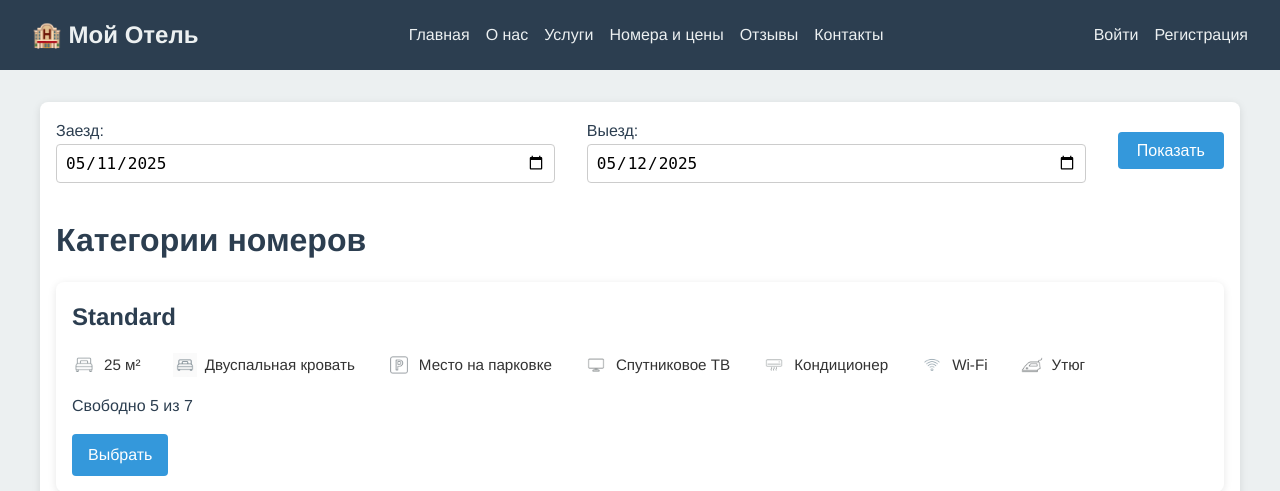
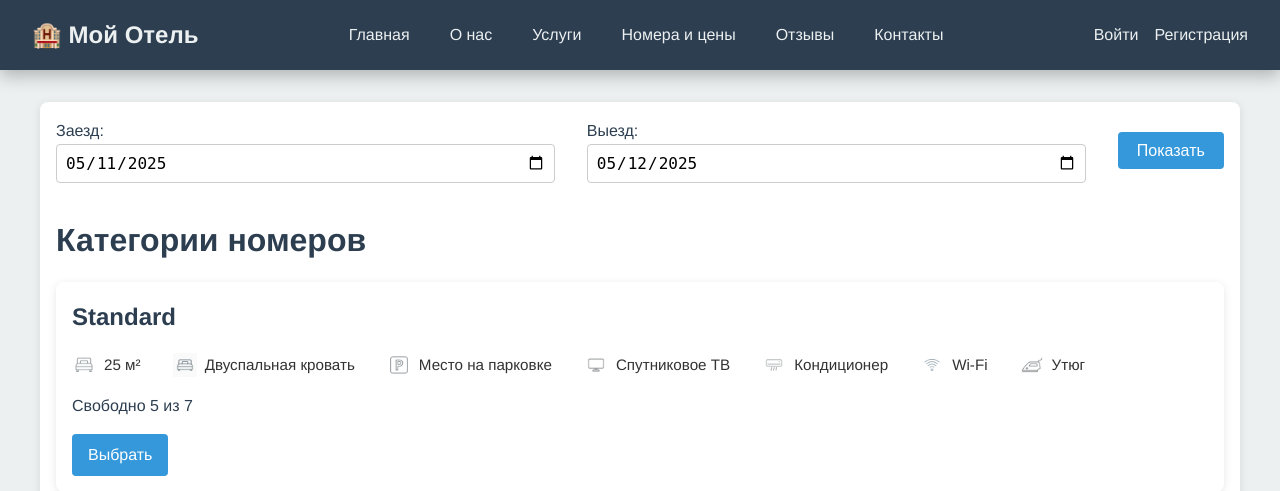
Before and after one commit to kekarex/hotel_booking, a Django app: page /booking/ in a window 1280 px wide. Shown: the top 491 px of the page. Run offline with Django 5.2, Linux system fonts and the light colour scheme; data comes from the database, SQL or seed files in the repository; both versions use the stored data as it was after the commit.

Commit message:
fix booking

```diff
--- a/hotel_booking/booking/views.py
+++ b/hotel_booking/booking/views.py
@@ -7,6 +7,9 @@ from django.db.models import Count, Q, F
 from .models import Room, Booking
 from .forms import BookingForm
 from django.conf import settings
+from django.contrib import messages
+from django.contrib.auth.decorators import login_required
+
 
 '''CATEGORY_DESCRIPTIONS = {
     'Standard': 'Комфортный стандартный номер для недорогого проживания.',
@@ -36,91 +39,66 @@ CATEGORY_DESCRIPTIONS = {
     'Deluxe':   'Просторный номер «Делюкс» с панорамным видом и VIP-сервисом.',
 }
 
-
 def category_list(request):
-    """
-    Список всех категорий с подсчётом total/booked/available.
-    """
+    # ваш код без изменений
     check_in  = request.GET.get('check_in')  or date.today().isoformat()
     check_out = request.GET.get('check_out') or (date.today() + timedelta(days=1)).isoformat()
-
-    # Группируем по kind, считаем общее и забронированное количество
     qs = (
-        Room.objects
-        .values('kind')
+        Room.objects.values('kind')
         .annotate(
             total=Count('id'),
-            booked=Count(
-                'booking',
-                filter=Q(
-                    booking__check_in__lt=check_out,
-                    booking__check_out__gt=check_in
-                )
-            )
+            booked=Count('booking', filter=Q(
+                booking__check_in__lt=check_out,
+                booking__check_out__gt=check_in
+            ))
         )
         .annotate(available=F('total') - F('booked'))
     )
-
     categories = []
     for c in qs:
         kind = c['kind']
-        # Собираем превью-картинки из static/images/categories/<kind_lower>/
+        sample = Room.objects.filter(kind=kind).first()
+        # собираем список картинок для слайдера
         static_dir = os.path.join(settings.BASE_DIR, 'static', 'images', 'categories', kind.lower())
         imgs = []
         if os.path.isdir(static_dir):
             for fn in sorted(os.listdir(static_dir)):
-                if fn.lower().endswith(('.jpg', '.jpeg', '.png', '.gif')):
+                if fn.lower().endswith(('.jpg','.jpeg','.png','.gif')):
                     imgs.append(settings.STATIC_URL + f'images/categories/{kind.lower()}/{fn}')
-
-        # Берём любое (sample) значение остальных полей из первой комнаты этой категории
-        sample = Room.objects.filter(kind=kind).first()
-
         categories.append({
-            'kind':        kind,
-            'total':       c['total'],
-            'available':   c['available'],
+            'kind': kind,
+            'total': c['total'],
+            'available': c['available'],
             'description': CATEGORY_DESCRIPTIONS.get(kind, ''),
-            'area':        getattr(sample, 'area', ''),
-            'bed_type':    getattr(sample, 'bed_type', ''),
-            'parking':     getattr(sample, 'parking', ''),
-            'tv':          getattr(sample, 'tv', ''),
+            'area': getattr(sample, 'area', ''),
+            'bed_type': getattr(sample, 'bed_type', ''),
+            'parking': getattr(sample, 'parking', ''),
+            'tv': getattr(sample, 'tv', ''),
             'air_conditioning': getattr(sample, 'air_conditioning', ''),
-            'wifi':        getattr(sample, 'wifi', ''),
-            'iron':        getattr(sample, 'iron', ''),
-            'images':      imgs,
-            'url':         reverse('booking:rooms_by_category', args=[kind]) +
-                           f'?check_in={check_in}&check_out={check_out}',
+            'wifi': getattr(sample, 'wifi', ''),
+            'iron': getattr(sample, 'iron', ''),
+            'images': imgs,
+            'url': reverse('booking:rooms_by_category', args=[kind]) +
+                   f'?check_in={check_in}&check_out={check_out}',
         })
-
-    # Порядок вывода категорий (можно изменить)
     ORDER = ['Standard','Family','Suite','Business','Deluxe']
-    categories.sort(key=lambda x: ORDER.index(x['kind']) if x['kind'] in ORDER else len(ORDER))
-
+    categories.sort(key=lambda x: ORDER.index(x['kind']))
     return render(request, 'booking/category_list.html', {
         'categories': categories,
         'check_in':   check_in,
         'check_out':  check_out,
     })
 
+@login_required
+def rooms_by_category(request, kind):
+    # получаем даты из GET или из POST-hidden
+    check_in  = request.GET.get('check_in') or request.POST.get('check_in')
+    check_out = request.GET.get('check_out') or request.POST.get('check_out')
 
-def rooms_by_category(request, kind):
-    """
-    Подробная страница конкретной категории:
-    — слайдер картинок из static/images/categories/<kind>/
-    — подробная информация
-    — подсчёт total/booked/available из Room.objects.filter(kind=kind)
-    """
-    check_in  = request.GET.get('check_in')
-    check_out = request.GET.get('check_out')
-
-    # Коллекция всех комнат данного kind
     qs = Room.objects.filter(kind=kind)
-    if not qs.exists():
-        return render(request, '404.html', status=404)
-
-    sample = qs.first()  # безопасно берём первую, чтобы взять поля area, bed_type и т.д.
-
+    sample = qs.first()
     total = qs.count()
+    # считаем количество уже занятых в эти даты
     if check_in and check_out:
         booked = qs.filter(
             booking__check_in__lt=check_out,
@@ -130,13 +108,36 @@ def rooms_by_category(request, kind):
         booked = 0
     available = total - booked
 
-    # Слайдер картинок из папки static/images/categories/<kind_lower>/
+    # слайдер картинок
     static_dir = os.path.join(settings.BASE_DIR, 'static', 'images', 'categories', kind.lower())
     images = []
     if os.path.isdir(static_dir):
         for fn in sorted(os.listdir(static_dir)):
-            if fn.lower().endswith(('.jpg', '.jpeg', '.png', '.gif')):
+            if fn.lower().endswith(('.jpg','.jpeg','.png','.gif')):
                 images.append(settings.STATIC_URL + f'images/categories/{kind.lower()}/{fn}')
+
+    # ОБРАБОТКА ЗАПРОСА НА БРОНИРОВАНИЕ
+    if request.method == 'POST':
+        if available <= 0:
+            messages.error(request, 'К сожалению, в выбранные даты нет свободных номеров.')
+        else:
+            # находим первую свободную комнату
+            free_room = qs.exclude(
+                booking__check_in__lt=check_out,
+                booking__check_out__gt=check_in
+            ).first()
+            # создаём бронь
+            Booking.objects.create(
+                user=request.user,
+                room=free_room,
+                check_in=check_in,
+                check_out=check_out
+            )
+            messages.success(request, f'Успешно забронирован номер {free_room.number}!')
+            # обновляем available
+            available -= 1
+        # перенаправляем, чтобы избежать повторного POST при обновлении страницы
+        return redirect(request.path + f'?check_in={check_in}&check_out={check_out}')
 
     return render(request, 'booking/rooms_by_category.html', {
         'kind':        kind,
@@ -154,6 +155,8 @@ def rooms_by_category(request, kind):
         'check_in':    check_in,
         'check_out':   check_out,
     })
+
+
 def room_detail(request, kind, pk):
     check_in  = request.GET.get('check_in')
     check_out = request.GET.get('check_out')
--- a/hotel_booking/static/css/booking_custom.css
+++ b/hotel_booking/static/css/booking_custom.css
@@ -363,3 +363,52 @@
   border-radius: 4px;
   cursor: pointer;
 }
+/* ---------- NAVBAR ---------- */
+.navbar {
+  /* чуть больше отступов по бокам */
+  padding: 1rem 3rem;
+  /* плавный переход для теней и фона */
+  transition: box-shadow 0.3s ease, background-color 0.3s ease;
+  /* лёгкая тень изначально */
+  box-shadow: 0 2px 8px rgba(0,0,0,0.15);
+}
+
+/* при наведении на всю панель — увеличиваем тень */
+.navbar:hover {
+  box-shadow: 0 6px 16px rgba(0,0,0,0.25);
+}
+
+/* список ссылок */
+.navbar-nav a {
+  position: relative;
+  padding: 0.5rem 0.75rem;
+  color: var(--secondary-color);
+  text-decoration: none;
+  font-weight: 500;
+  /* плавный подъём и цвет */
+  transition: transform 0.2s ease, color 0.3s ease;
+}
+
+/* градиентная «underline» линия */
+.navbar-nav a::after {
+  content: '';
+  position: absolute;
+  left: 0;
+  bottom: -2px;
+  width: 100%;
+  height: 2px;
+  /* градиент от основного к контрастному цвету */
+  background: linear-gradient(90deg, #ffffff, #dddddd);
+  transform: scaleX(0);
+  transform-origin: left;
+  transition: transform 0.3s ease;
+}
+
+/* ховер-эффекты на ссылке */
+.navbar-nav a:hover {
+  color: #ffffff;                  /* делаем цвет ярче */
+  transform: translateY(-2px);     /* немного приподнимаем */
+}
+.navbar-nav a:hover::after {
+  transform: scaleX(1);            /* показываем underline */
+}
```
Also changed, not shown: hotel_booking/db.sqlite3.
